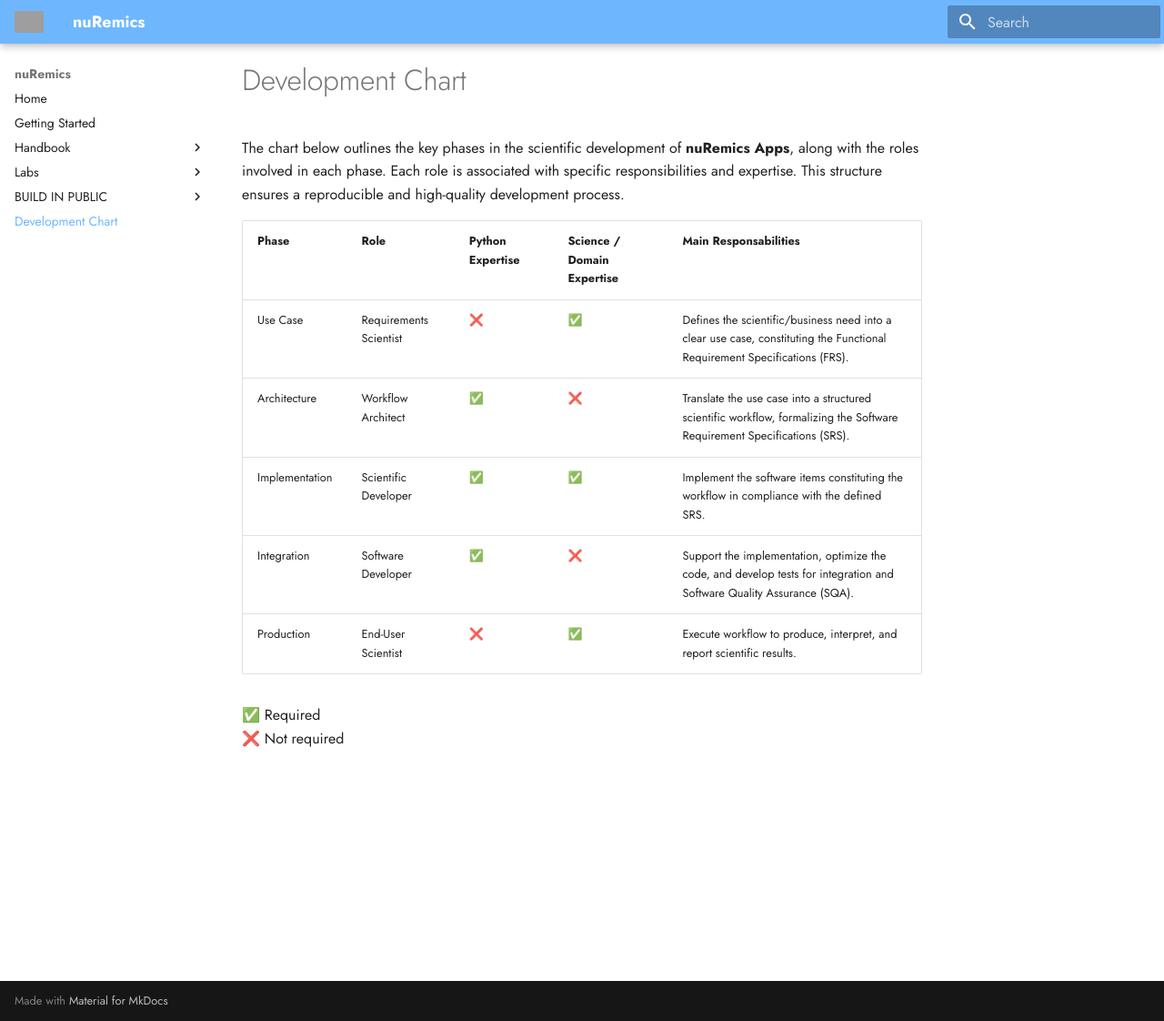
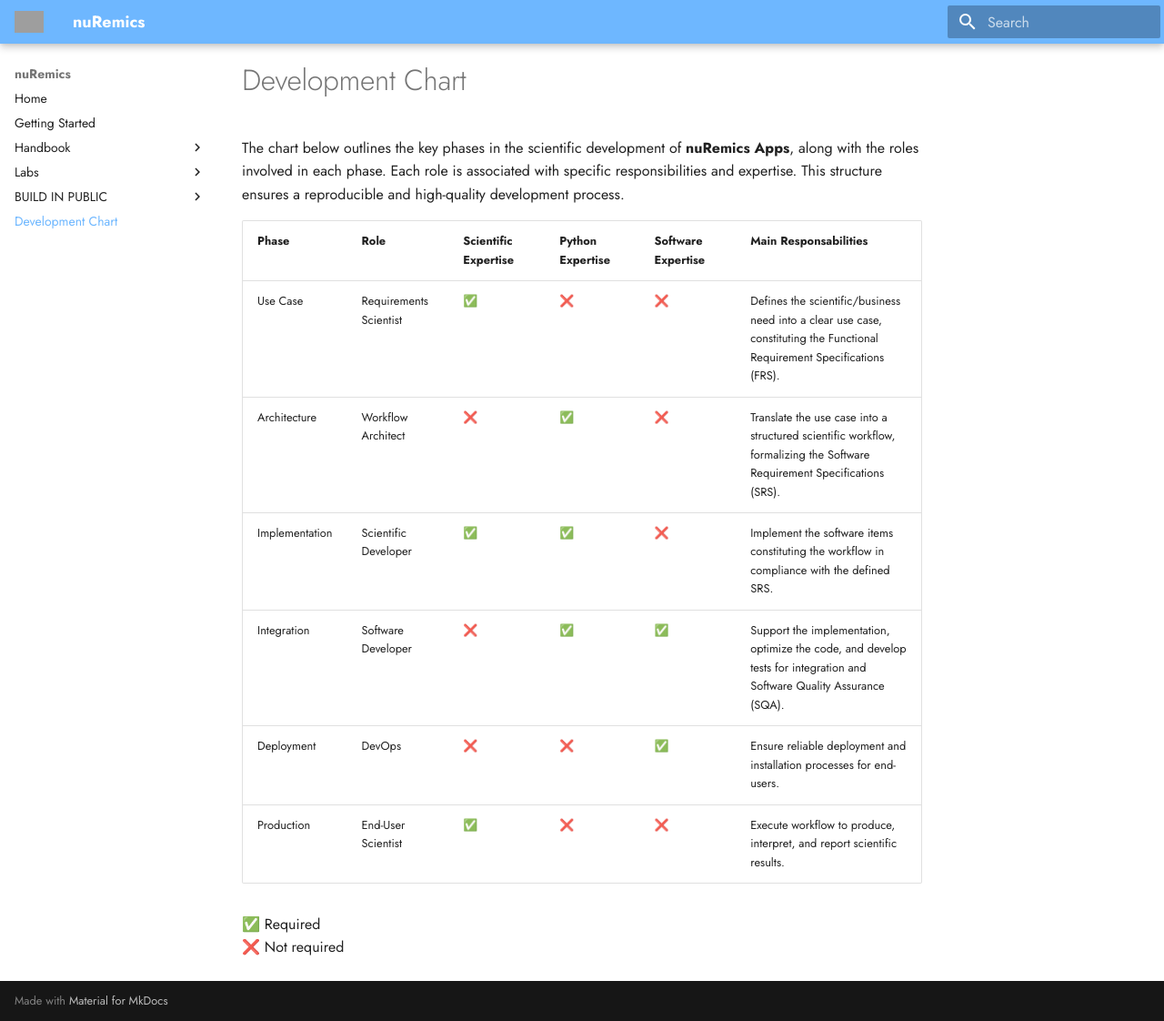
Before and after one commit to nuremics/nuremics-docs, an MkDocs documentation site: the page built from docs/development-chart.md, in a window 1280 px wide and 1122 px high. Shown: the whole window at 91% size. Built offline with MkDocs 1.6.1 and Material for MkDocs 9.7.7, drawn with Linux system fonts in a browser that asks for light colours; grey boxes are pictures that could not be loaded.

Commit message:
add DevOps role

```diff
--- a/docs/development-chart.md
+++ b/docs/development-chart.md
@@ -1,12 +1,13 @@
 The chart below outlines the key phases in the scientific development of **nuRemics Apps**, along with the roles involved in each phase. Each role is associated with specific responsibilities and expertise. This structure ensures a reproducible and high-quality development process.
 
-| Phase | Role | Python Expertise | Science / Domain Expertise | Main Responsabilities |
-|-------|------|------------------|--------------------------|-----------------------|
-| Use Case | Requirements Scientist | ❌ | ✅ | Defines the scientific/business need into a clear use case, constituting the Functional Requirement Specifications (FRS). |
-| Architecture | Workflow Architect | ✅ | ❌ | Translate the use case into a structured scientific workflow, formalizing the Software Requirement Specifications (SRS). |
-| Implementation | Scientific Developer | ✅ | ✅ | Implement the software items constituting the workflow in compliance with the defined SRS. |
-| Integration | Software Developer | ✅ | ❌ | Support the implementation, optimize the code, and develop tests for integration and Software Quality Assurance (SQA). |
-| Production | End-User Scientist | ❌ | ✅ | Execute workflow to produce, interpret, and report scientific results. |
+| Phase | Role | Scientific Expertise | Python Expertise| Software Expertise | Main Responsabilities |
+|-------|------|----------------------------|-----------------|--------------------|-----------------------|
+| Use Case | Requirements Scientist | ✅ | ❌ | ❌ | Defines the scientific/business need into a clear use case, constituting the Functional Requirement Specifications (FRS). |
+| Architecture | Workflow Architect | ❌ | ✅ | ❌ | Translate the use case into a structured scientific workflow, formalizing the Software Requirement Specifications (SRS). |
+| Implementation | Scientific Developer | ✅ | ✅ | ❌ | Implement the software items constituting the workflow in compliance with the defined SRS. |
+| Integration | Software Developer | ❌ | ✅ | ✅ | Support the implementation, optimize the code, and develop tests for integration and Software Quality Assurance (SQA). |
+| Deployment | DevOps | ❌ | ❌ | ✅ | Ensure reliable deployment and installation processes for end-users. |
+| Production | End-User Scientist | ✅ | ❌ | ❌ | Execute workflow to produce, interpret, and report scientific results. |
 
 ✅ Required <br>
 ❌ Not required
```
Also changed, not shown: docs/build-in-public/cms/cantilever-shear.md (+16 -1 lines).
